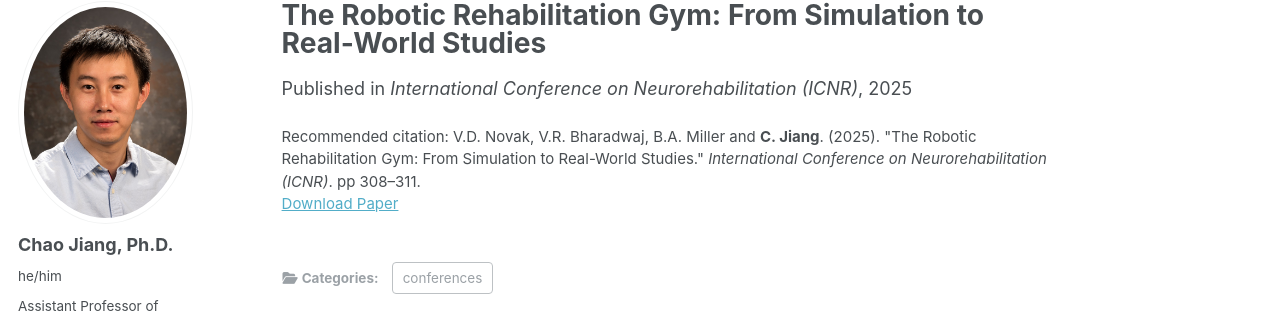
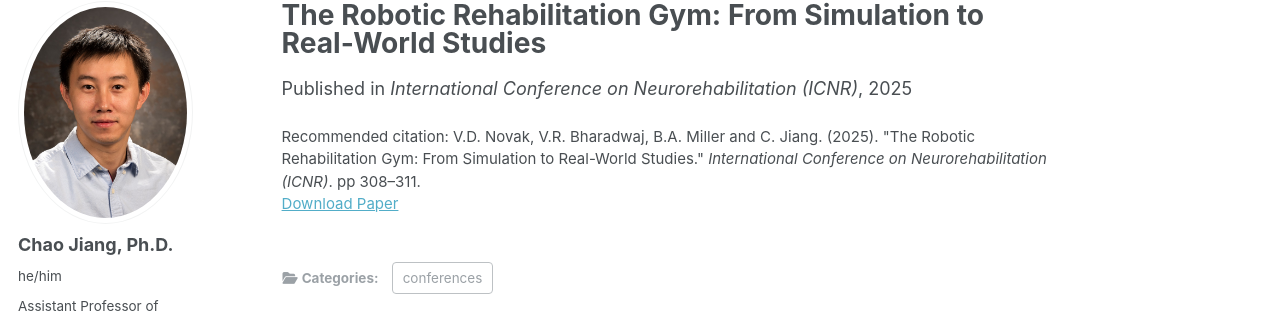
Before and after one commit to cjiang6/cjiang6.github.io, a Jekyll site: the page built from _publications/2025-02-27.md, in a window 1280 px wide and 1045 px high. Shown: the part 105-423 px from the top of the window. Built offline with Jekyll 4.4.1, drawn with Linux system fonts in a browser that asks for light colours; some web fonts are replaced.

Commit message:
Update 2025-02-27.md

```diff
--- a/_publications/2025-02-27.md
+++ b/_publications/2025-02-27.md
@@ -8,5 +8,5 @@
 venue: 'International Conference on Neurorehabilitation (ICNR)'
 #slidesurl: 'http://academicpages.github.io/files/slides3.pdf'
 paperurl: 'https://link.springer.com/chapter/10.1007/978-3-031-77588-8_61'
-citation: 'V.D. Novak, V.R. Bharadwaj, B.A. Miller and <b>C. Jiang</b>. (2025). &quot;The Robotic Rehabilitation Gym: From Simulation to Real-World Studies.&quot; <i>International Conference on Neurorehabilitation (ICNR)</i>. pp 308–311.'
+citation: 'V.D. Novak, V.R. Bharadwaj, B.A. Miller and C. Jiang. (2025). &quot;The Robotic Rehabilitation Gym: From Simulation to Real-World Studies.&quot; <i>International Conference on Neurorehabilitation (ICNR)</i>. pp 308–311.'
 ---
```
